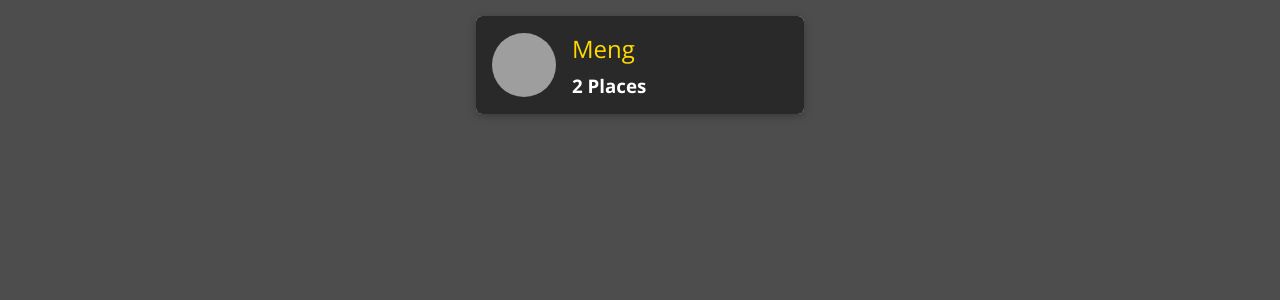
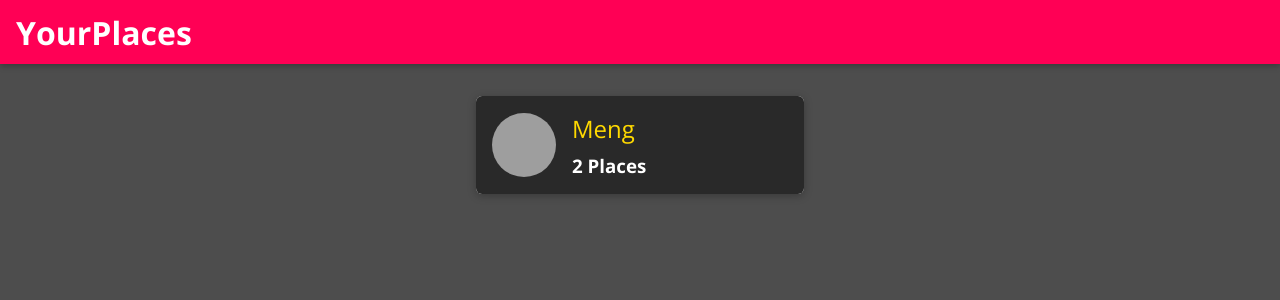
Before and after one commit to mengyuan2208/Location-Sharing-Application-with-MERN-Stack, a React (Create React App) app in the folder frontend/: page / in a window 1280 px wide. Shown: the top 300 px of the page. Built offline with nearby package versions, Linux system fonts and the light colour scheme; grey boxes are pictures that could not be loaded.

Commit message:
Add a Navigation Bar

```diff
--- a/frontend/src/App.js
+++ b/frontend/src/App.js
@@ -7,16 +7,20 @@
 } from "react-router-dom";
 
 import Users from "./user/pages/Users";
+import MainNavigation from "./shared/components/Navigation/MainNavigation";
 
 const App = () => {
   return (
     <Router>
+      <MainNavigation />
+      <main>
         <Switch>
           <Route path="/" exact>
             <Users />
           </Route>
           <Redirect to="/" />
         </Switch>
+      </main>
     </Router>
   );
 };
--- a/frontend/src/shared/components/Navigation/MainHeader.css
+++ b/frontend/src/shared/components/Navigation/MainHeader.css
@@ -0,0 +1,23 @@
+.main-header {
+  width: 100%;
+  height: 4rem;
+  display: flex;
+  align-items: center;
+  position: fixed;
+  top: 0;
+  left: 0;
+  background: #ff0055;
+  box-shadow: 0 2px 6px rgba(0, 0, 0, 0.26);
+  padding: 0 1rem;
+  z-index: 5;
+}
+
+main {
+  margin-top: 5rem;
+}
+
+@media (min-width: 768px) {
+  .main-header {
+    justify-content: space-between;
+  }
+}
--- a/frontend/src/shared/components/Navigation/MainHeader.js
+++ b/frontend/src/shared/components/Navigation/MainHeader.js
@@ -1,9 +1,9 @@
 import React from "react";
 
-import "./MainHeader.css"
+import "./MainHeader.css";
 
-const MainHeader = props => {
-
+const MainHeader = (props) => {
+  return <header className="main-header">{props.children}</header>;
 };
 
 export default MainHeader;
--- a/frontend/src/shared/components/Navigation/MainNavigation.css
+++ b/frontend/src/shared/components/Navigation/MainNavigation.css
@@ -0,0 +1,45 @@
+.main-navigation__menu-btn {
+  width: 3rem;
+  height: 3rem;
+  background: transparent;
+  border: none;
+  display: flex;
+  flex-direction: column;
+  justify-content: space-around;
+  margin-right: 2rem;
+  cursor: pointer;
+}
+
+.main-navigation__menu-btn span {
+  display: block;
+  width: 3rem;
+  height: 2.5px;
+  background: white;
+}
+
+.main-navigation__title {
+  color: white;
+}
+
+.main-navigation__title a {
+  text-decoration: none;
+  color: white;
+}
+
+.main-navigation__header-nav {
+  display: none;
+}
+
+.main-navigation__drawer-nav {
+  height: 100%;
+}
+
+@media (min-width: 768px) {
+  .main-navigation__menu-btn {
+    display: none;
+  }
+
+  .main-navigation__header-nav {
+    display: block;
+  }
+}
--- a/frontend/src/shared/components/Navigation/MainNavigation.js
+++ b/frontend/src/shared/components/Navigation/MainNavigation.js
@@ -0,0 +1,21 @@
+import React from "react";
+import { Link } from "react-router-dom";
+
+import MainHeader from "./MainHeader";
+import "./MainNavigation.css";
+
+const MainNavigation = (props) => {
+  return (
+    <MainHeader>
+      <button className="main-navigation__menu-btn">
+        <span />
+        <span />
+        <span />
+      </button>
+      <h1 className="main-navigation__title">YourPlaces</h1>
+      <nav></nav>
+    </MainHeader>
+  );
+};
+
+export default MainNavigation;
```
Also changed, not shown: frontend/src/user/components/UserItem.js (line endings or trailing spaces), frontend/src/user/components/UsersList.js (line endings or trailing spaces), frontend/src/user/pages/Users.js (line endings or trailing spaces). Lines whose indentation alone changed are shown as unchanged.
